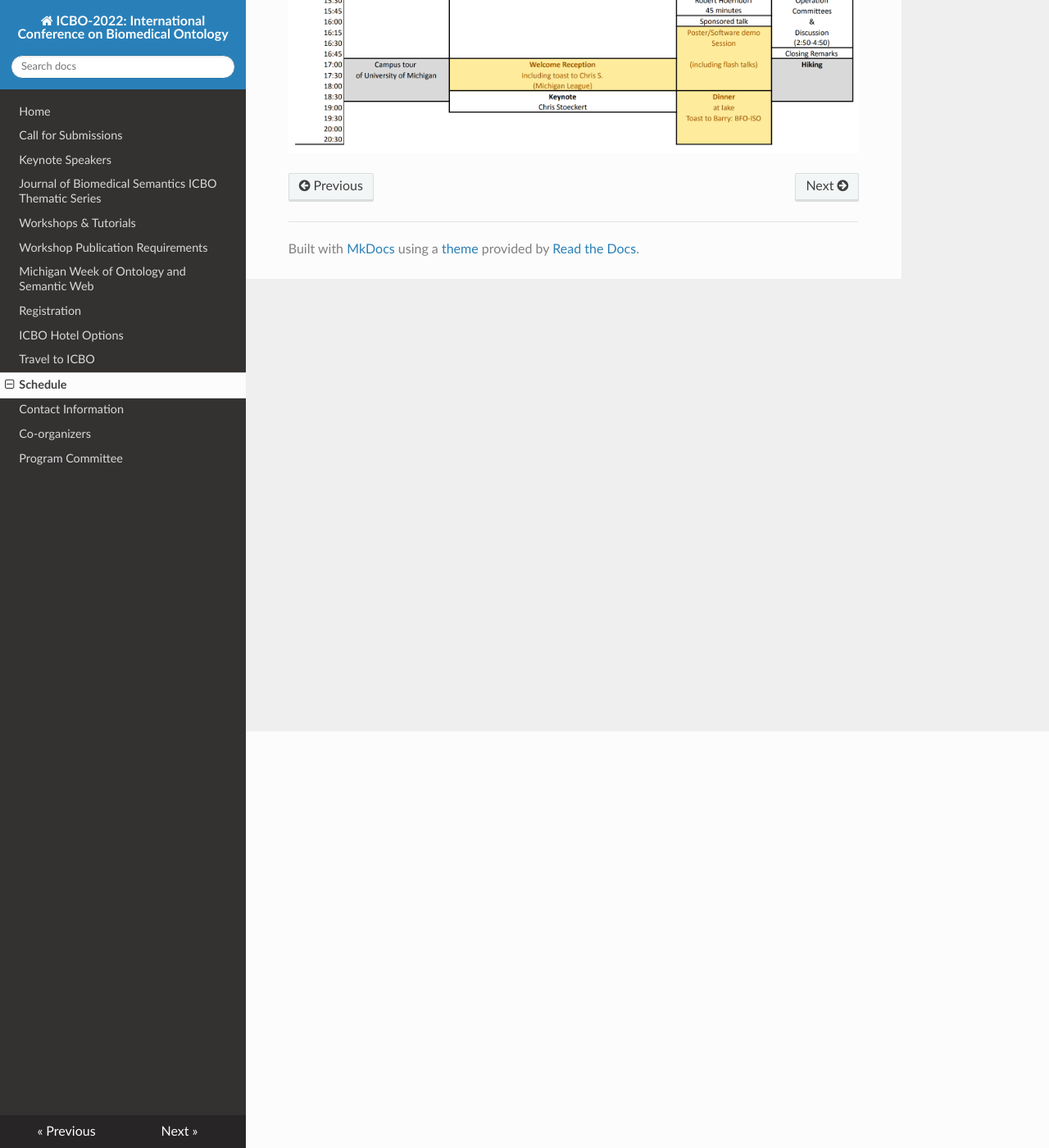
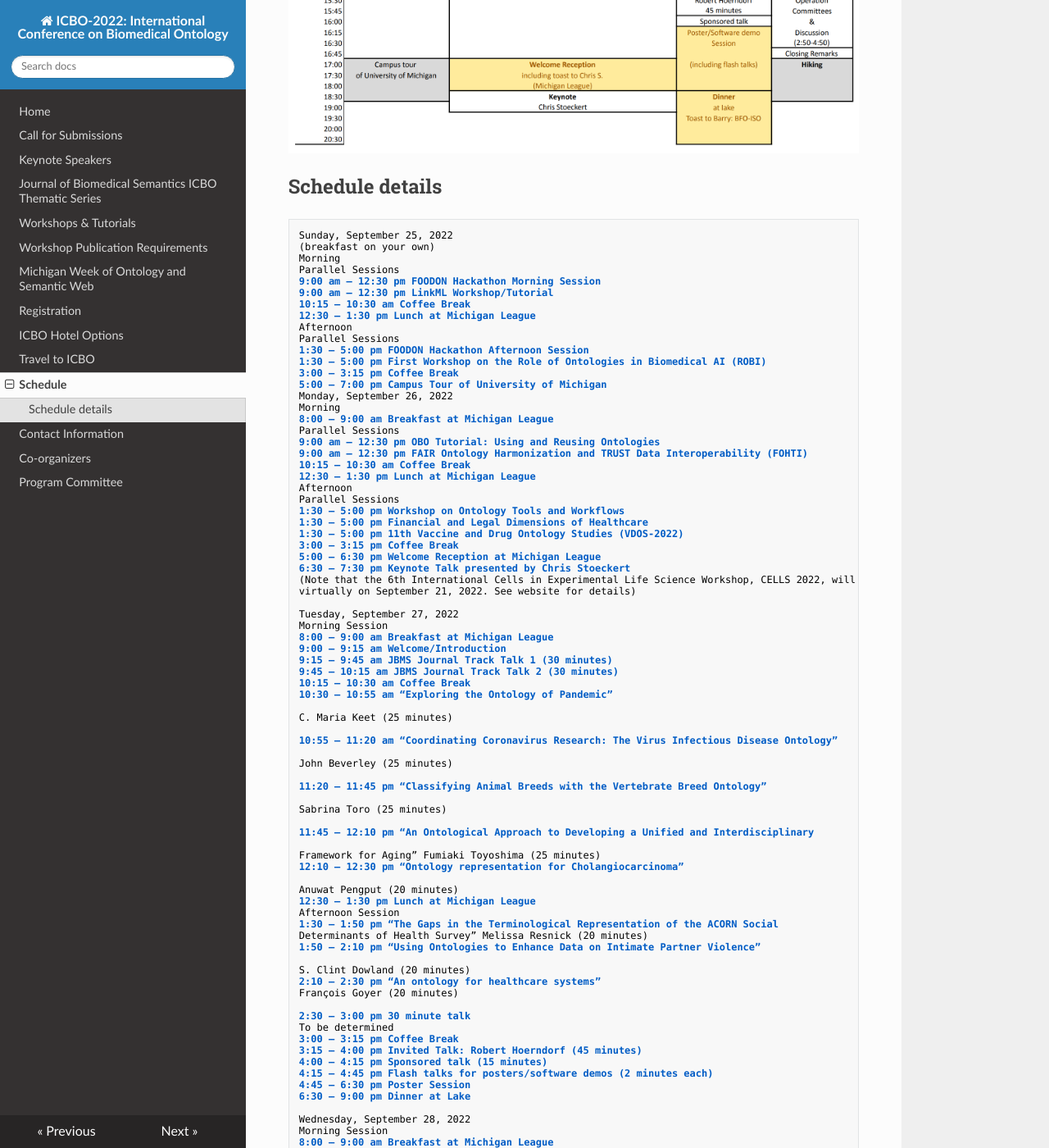
Before and after one commit to johnbeve/BFO-Organization, an MkDocs documentation site: the page built from docs/icbo-schedule.md, in a window 1280 px wide and 1400 px high, scrolled down 508 px. Shown: the whole window at 82% size. Built offline with MkDocs 1.6.1, drawn with Linux system fonts in a browser that asks for light colours; nearby versions of some CDN libraries; some of the changed text lies outside the part shown.

Commit message:
update schedule

````diff
--- a/docs/icbo-schedule.md
+++ b/docs/icbo-schedule.md
@@ -1,4 +1,124 @@
-# ICBO 2022 Scheduling (tentative)
+# ICBO 2022 Scheduling
 8am - 8pm ([pdf](ICBO-2022-Scheduling.pdf), [Google sheet](
 https://drive.google.com/file/d/1uHGgbySAtrodvw67rJR-M_uohw5dFeJI/view?usp=sharing))
 ![icbo-schedule](icbo-schedule.png)
+
+
+## Schedule details
+```
+Sunday, September 25, 2022
+(breakfast on your own)
+Morning
+Parallel Sessions
+9:00 am – 12:30 pm FOODON Hackathon Morning Session
+9:00 am – 12:30 pm LinkML Workshop/Tutorial
+10:15 – 10:30 am Coffee Break
+12:30 – 1:30 pm Lunch at Michigan League
+Afternoon
+Parallel Sessions
+1:30 – 5:00 pm FOODON Hackathon Afternoon Session
+1:30 – 5:00 pm First Workshop on the Role of Ontologies in Biomedical AI (ROBI)
+3:00 – 3:15 pm Coffee Break
+5:00 – 7:00 pm Campus Tour of University of Michigan
+Monday, September 26, 2022
+Morning
+8:00 – 9:00 am Breakfast at Michigan League
+Parallel Sessions
+9:00 am – 12:30 pm OBO Tutorial: Using and Reusing Ontologies
+9:00 am – 12:30 pm FAIR Ontology Harmonization and TRUST Data Interoperability (FOHTI)
+10:15 – 10:30 am Coffee Break
+12:30 – 1:30 pm Lunch at Michigan League
+Afternoon
+Parallel Sessions
+1:30 – 5:00 pm Workshop on Ontology Tools and Workflows
+1:30 – 5:00 pm Financial and Legal Dimensions of Healthcare
+1:30 – 5:00 pm 11th Vaccine and Drug Ontology Studies (VDOS-2022)
+3:00 – 3:15 pm Coffee Break
+5:00 – 6:30 pm Welcome Reception at Michigan League
+6:30 – 7:30 pm Keynote Talk presented by Chris Stoeckert
+(Note that the 6th International Cells in Experimental Life Science Workshop, CELLS 2022, will be held
+virtually on September 21, 2022. See website for details)
+
+Tuesday, September 27, 2022
+Morning Session
+8:00 – 9:00 am Breakfast at Michigan League
+9:00 – 9:15 am Welcome/Introduction
+9:15 – 9:45 am JBMS Journal Track Talk 1 (30 minutes)
+9:45 – 10:15 am JBMS Journal Track Talk 2 (30 minutes)
+10:15 – 10:30 am Coffee Break
+10:30 – 10:55 am “Exploring the Ontology of Pandemic”
+
+C. Maria Keet (25 minutes)
+
+10:55 – 11:20 am “Coordinating Coronavirus Research: The Virus Infectious Disease Ontology”
+
+John Beverley (25 minutes)
+
+11:20 – 11:45 pm “Classifying Animal Breeds with the Vertebrate Breed Ontology”
+
+Sabrina Toro (25 minutes)
+
+11:45 – 12:10 pm “An Ontological Approach to Developing a Unified and Interdisciplinary
+
+Framework for Aging” Fumiaki Toyoshima (25 minutes)
+12:10 – 12:30 pm “Ontology representation for Cholangiocarcinoma”
+
+Anuwat Pengput (20 minutes)
+12:30 – 1:30 pm Lunch at Michigan League
+Afternoon Session
+1:30 – 1:50 pm “The Gaps in the Terminological Representation of the ACORN Social
+Determinants of Health Survey” Melissa Resnick (20 minutes)
+1:50 – 2:10 pm “Using Ontologies to Enhance Data on Intimate Partner Violence”
+
+S. Clint Dowland (20 minutes)
+2:10 – 2:30 pm “An ontology for healthcare systems”
+François Goyer (20 minutes)
+
+2:30 – 3:00 pm 30 minute talk
+To be determined
+3:00 – 3:15 pm Coffee Break
+3:15 – 4:00 pm Invited Talk: Robert Hoerndorf (45 minutes)
+4:00 – 4:15 pm Sponsored talk (15 minutes)
+4:15 – 4:45 pm Flash talks for posters/software demos (2 minutes each)
+4:45 – 6:30 pm Poster Session
+6:30 – 9:00 pm Dinner at Lake
+
+Wednesday, September 28, 2022
+Morning Session
+8:00 – 9:00 am Breakfast at Michigan League
+9:00 – 9:15 am BFO/ISO Celebration
+9:15 – 10:15 am Keynote Talk presented by Susan Gregurick
+10:15 – 10:30 am Coffee Break
+10:30 – 10:55 am “Ubergraph: integrating OBO ontologies into a unified semantic graph”
+
+James Balhoff (25 minutes)
+
+10:55 – 11:20 am “Development of an Image Data Set Class: Its Role in Biomedical Imaging and
+
+Neuroimaging Research” Alexander Bartnik (25 minutes)
+
+11:20 – 11:45 pm “Knowledge of the Ancestors: Intelligent Ontology-aware Annotation of
+Biological Literature using Semantic Similarity” Pratik Devkota (25 minutes)
+11:45 – 12:10 pm “Performance Summary Display Ontology: Feedback intervention content,
+delivery, and interpreted information” Zach Landis-Lewis (25 minutes)
+
+12:10 – 12:30 pm “Environmental Health Language Collaborative (EHLC): a route to environmental
+
+health science data harmonization” Anna Maria Masci (20 minutes)
+
+12:30 – 1:30 pm Lunch at Michigan League
+Afternoon Session
+1:30 – 2:00 pm JBMS Journal Track Talk 3 (30 minutes)
+2:00 – 2:20 pm “OMOP-2-OPMI: Ontologization of OMOP CDM using OPMI to support clinical
+
+data interoperability and analysis” Long Tran (20 minutes)
+
+2:20 – 2:40 pm “An Ontological Representation of Money with a View Toward Economic
+
+Determinants of Health” Matthew Diller (20 minutes)
+
+2:40 – 2:50 pm Coffee Break
+2:50 – 4:50 pm OBO Foundry Town Hall (Governance and Operations Committees)
+4:50 – 5:00 pm Closing Remarks
+5:00 – 7:00 pm Hiking
+```
````
